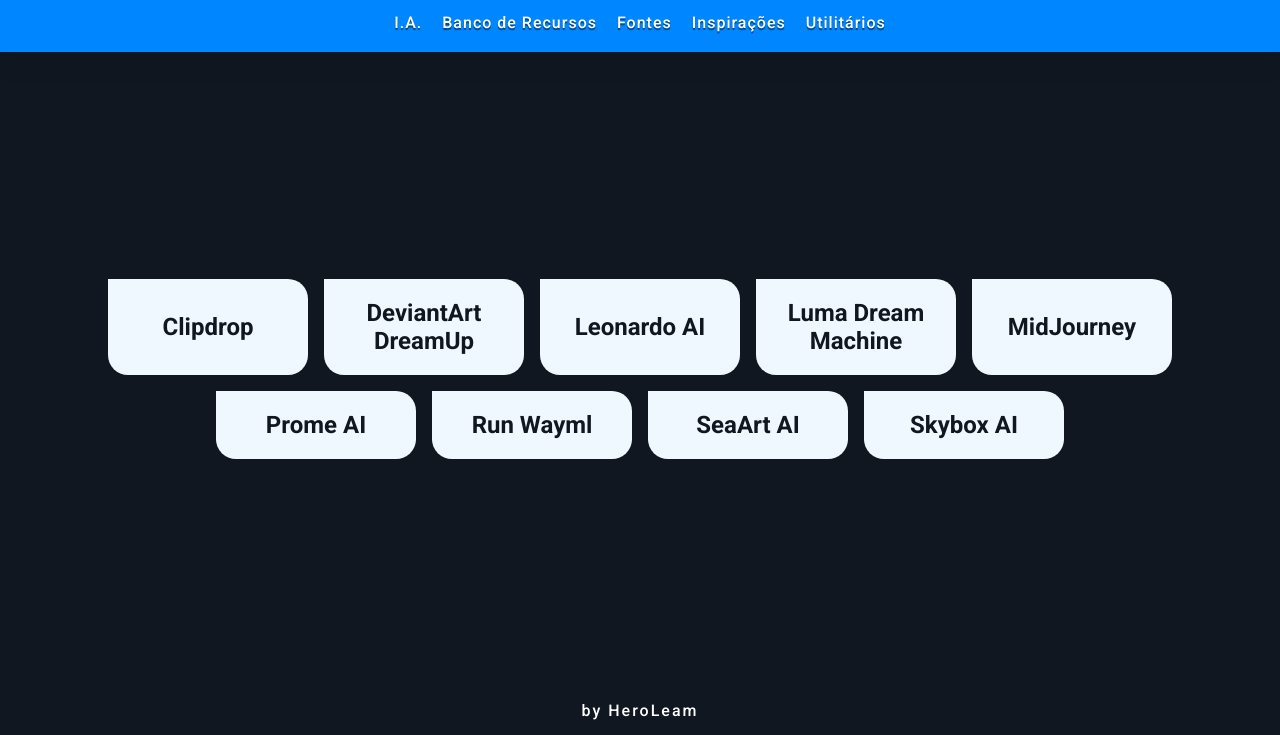
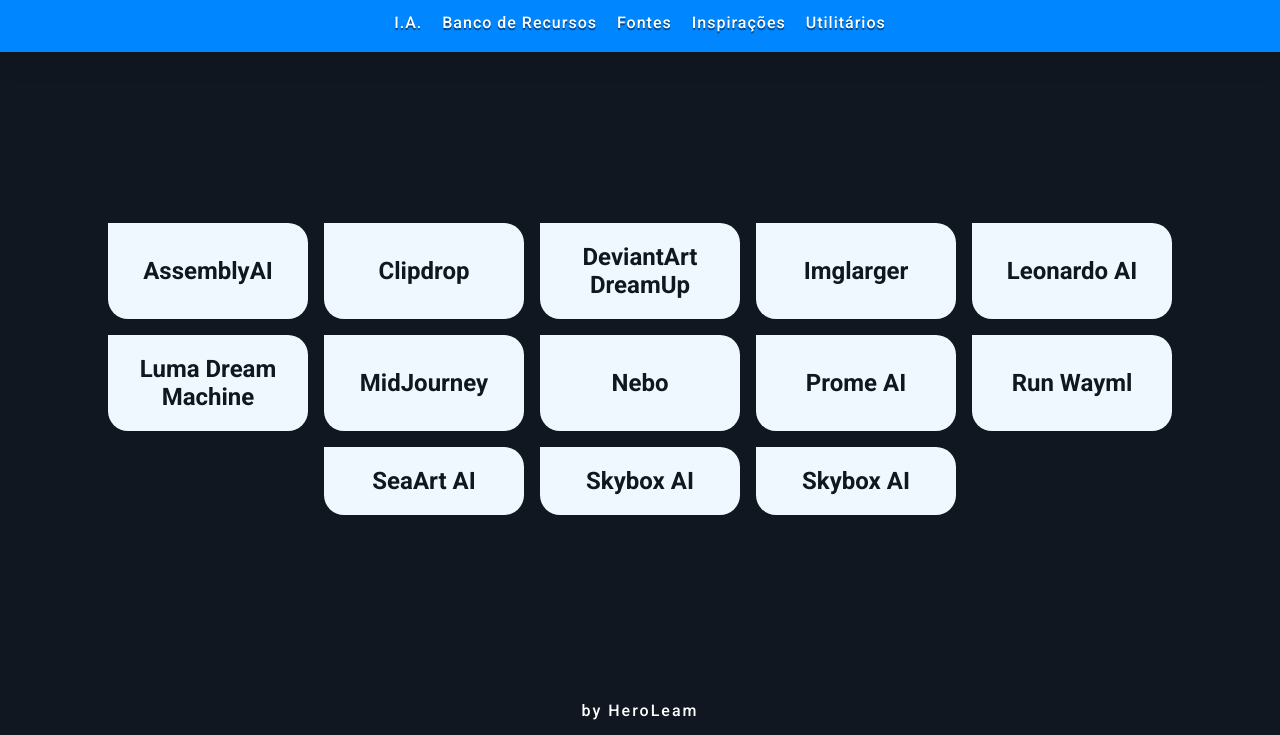
Before and after one commit to HeroLeam/uniartverse, a plain HTML site: page ia.html in a window 1280 px wide. Shown: the part 65-800 px from the top of the page. Drawn offline with Linux system fonts and the light colour scheme.

Commit message:
Update ia.html

```diff
--- a/ia.html
+++ b/ia.html
@@ -25,6 +25,12 @@
     </header>
     <main>
         <div class="links">
+            <a href="https://www.assemblyai.com" target="_blank" class="tooltip">
+                <div>
+                    <h2>AssemblyAI</h2>
+                    <p class="desc">Transforme seus arquivos de aúdio, vídeo e transmissões ao vivo em texto com facilidade. Esta ferramneta ajuda a converter seu vídeo/áudio existente em valioso conteúdo de texto</p>
+                </div>
+            </a>
             <a href="https://clipdrop.co" target="_blank" class="tooltip">
                 <div>
                     <h2>Clipdrop</h2>
@@ -38,6 +44,12 @@
                         arte de alta qualidade em segundos com o poder da inteligência artificial</p>
                 </div>
             </a>
+            <a href="https://imglarger.com" target="_blank" class="tooltip">
+                <div>
+                    <h2>Imglarger</h2>
+                    <p class="desc">Conjuntos de ferramentas de IA projetados para ampliar, melhorar e limpar suas fotos, com resultados impressionantes</p>
+                </div>
+            </a>
             <a href="https://leonardo.ai" target="_blank" class="tooltip">
                 <div>
                     <h2>Leonardo AI</h2>
@@ -47,13 +59,19 @@
             <a href="https://lumalabs.ai" target="_blank" class="tooltip">
                 <div>
                     <h2>Luma Dream Machine</h2>
-                    <p class="desc">Dream Machine é um modelo de IA que faz vídeos realistas e de alta qualidade rapidamente a partir de texto e imagens. É um modelo de transformador altamente escalável e eficiente...</p>
+                    <p class="desc">Dream Machine é um modelo de IA que faz vídeos realistas e de alta qualidade rapidamente a partir de texto e imagens. É um modelo de transformador altamente escalável e eficiente</p>
                 </div>
             </a>
             <a href="https://www.midjourney.com" target="_blank" class="tooltip">
                 <div>
                     <h2>MidJourney</h2>
                     <p class="desc"></p>
+                </div>
+            </a>
+            <a href="https://www.nebo.app" target="_blank" class="tooltip">
+                <div>
+                    <h2>Nebo</h2>
+                    <p class="desc">Este aplicativo utiliza IA para transformar notas manuscritas em texto digital, facilitando a organização e busca de documentos manuscritos em seu dispositivos móveis</p>
                 </div>
             </a>
             <a href="https://www.promeai.pro" target="_blank" class="tooltip">
@@ -74,10 +92,16 @@
                     <p class="desc"></p>
                 </div>
             </a>
-            <a href="https://skybox.blockadelabs.com/" target="_blank" class="tooltip">
+            <a href="https://skybox.blockadelabs.com" target="_blank" class="tooltip">
                 <div>
                     <h2>Skybox AI</h2>
                     <p class="desc"></p>
+                </div>
+            </a>
+            <a href="https://vectormagic.com" target="_blank" class="tooltip">
+                <div>
+                    <h2>Skybox AI</h2>
+                    <p class="desc">Transforme sem esforço seus bitmaps JPG, PNG, BMP e GIF em impressionantes imagens vetoriais (SVG, ESP, PDF) com um simples upload</p>
                 </div>
             </a>
         </div>
```
